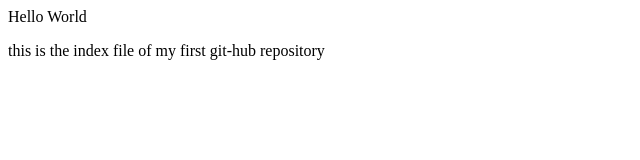
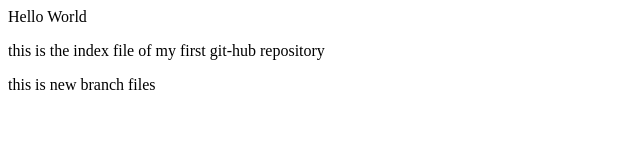
Before and after one commit to khalid00103/First, a plain HTML site: page index.html in a window 1280 px wide. Shown: the whole page, without its empty margins (0-640 px from the left). Drawn offline with Linux system fonts and the light colour scheme.

Commit message:
add changes in new branch

```diff
--- a/index.html
+++ b/index.html
@@ -1,2 +1,3 @@
 <p>Hello World<p>
 <p>this is the index file of my first git-hub repository</p>
+<p>this is new branch files</p>
```
